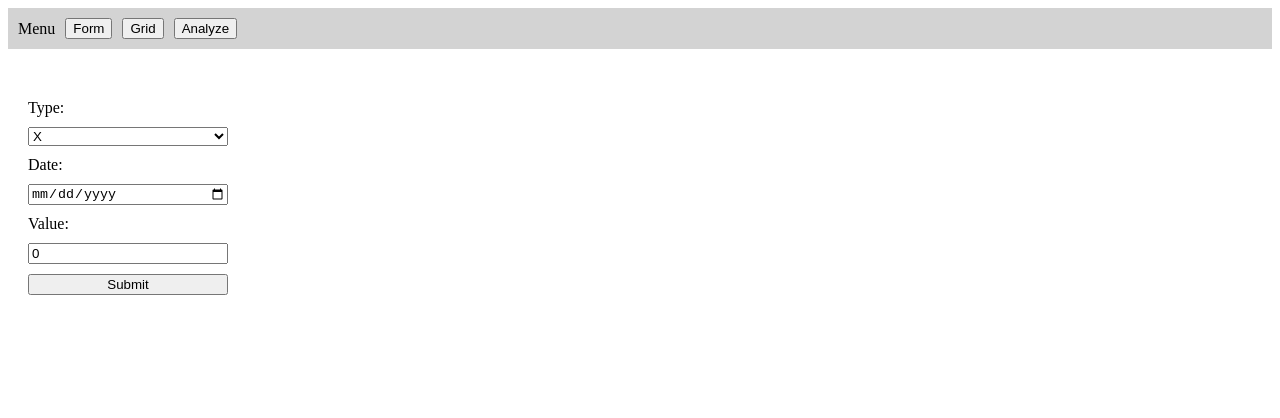
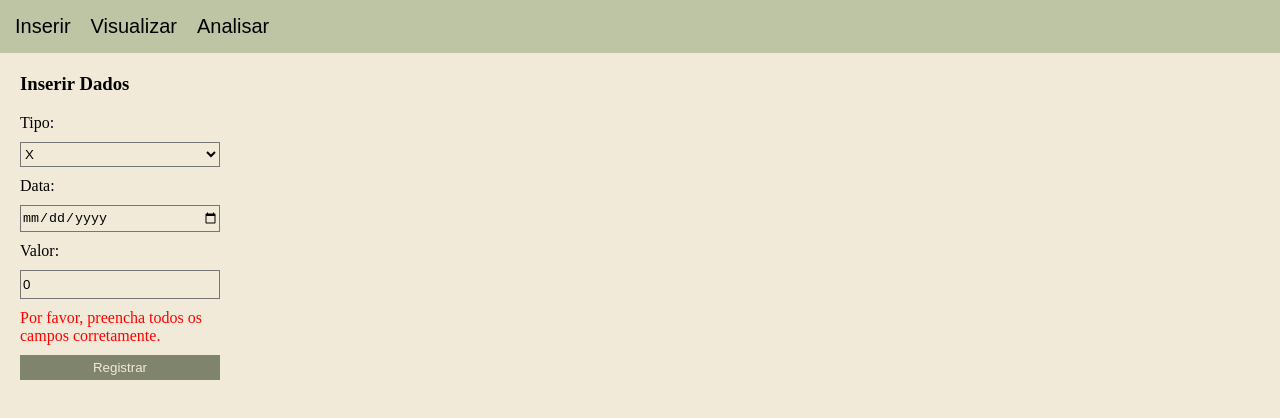
Before and after one commit to Yas-Taina/PrototipoTCC, an Angular app in the folder prototipo-tcc-front/: page /form in a window 1280 px wide. Shown: the top 418 px of the page. Built offline with nearby package versions, Linux system fonts and the light colour scheme.

Commit message:
feat: alterações visuais

```diff
--- a/prototipo-tcc-front/src/app/components/menu/menu.component.css
+++ b/prototipo-tcc-front/src/app/components/menu/menu.component.css
@@ -0,0 +1,16 @@
+.menu-button {
+  background-color: transparent;
+  background-repeat: no-repeat;
+  border: none;
+  cursor: pointer;
+  overflow: hidden;
+  outline: none;
+  font-size: 20px;
+  padding: 5px;
+  transition: box-shadow 0.1s ease-in-out, transform 0.1s ease-in-out;
+}
+
+.menu-button:hover {
+  box-shadow: 0 10px 20px rgba(0, 0, 0, 0.4);
+  transform: translateY(-2px);
+}
--- a/prototipo-tcc-front/src/app/components/menu/menu.component.html
+++ b/prototipo-tcc-front/src/app/components/menu/menu.component.html
@@ -1,8 +1,5 @@
-<div style="margin-bottom: 50px;">
-  <nav style="display: flex; flex-direction: row; gap: 10px; background-color: lightgray; padding: 10px; align-items: center;">
-    <span>Menu</span>
-    <button type="button" routerLink="/form">Form</button>
-    <button type="button" routerLink="/grid">Grid</button>
-    <button type="button" routerLink="/analyze">Analyze</button>
-  </nav>
-</div>
+  <div style="display: flex; flex-direction: row; gap: 10px; padding:10px; background-color: #bec5a4; align-items: center;">
+    <button class="menu-button" type="button" routerLink="/form">Inserir</button>
+    <button class="menu-button" type="button" routerLink="/grid">Visualizar</button>
+    <button class="menu-button" type="button" routerLink="/analyze">Analisar</button>
+  </div>
--- a/prototipo-tcc-front/src/app/pages/analyze/analyze.component.html
+++ b/prototipo-tcc-front/src/app/pages/analyze/analyze.component.html
@@ -1,10 +1,11 @@
 <div style="margin: 20px">
-  <button id="btn-plot" (click)="fetchHtmlContent()">Analyze stored data points</button>
+  <h3>Análise de Dados</h3>
+  <button class="button" id="btn-plot" (click)="fetchHtmlContent()">Executar análise dos dados armazenados</button>
+  <p></p>
   @if (isLoading) {
     <div>
-      <h2>Carregando Análise...</h2>
+      <h4>Carregando Análise...</h4>
     </div>
   }
-  <iframe #plotIframe width="95%" height="500"
-    style="border:salmon; border-radius: 2px; border-style: dashed;"></iframe>
+  <iframe #plotIframe width="95%" height="500"></iframe>
 </div>
--- a/prototipo-tcc-front/src/app/pages/form/form.component.css
+++ b/prototipo-tcc-front/src/app/pages/form/form.component.css
@@ -0,0 +1,6 @@
+.field {
+  background-color: #f1ead8;
+  height: 25px;
+  border-style: solid;
+  border-width: 1px;
+}
--- a/prototipo-tcc-front/src/app/pages/form/form.component.html
+++ b/prototipo-tcc-front/src/app/pages/form/form.component.html
@@ -1,19 +1,24 @@
 <div style="margin: 20px">
+  <h3>Inserir Dados</h3>
   <form [formGroup]="form" (ngSubmit)="onSubmit(form.value)">
   <div style="display: flex; flex-direction: column; align-items: stretch; width: 200px; gap: 10px;">
-    <label for="type">Type:</label>
-    <select id="type" formControlName="type">
+    <label for="type">Tipo:</label>
+    <select id="type" formControlName="type" class="field">
       <option value="x" selected>X</option>
       <option value="y">Y</option>
     </select>
 
-    <label for="date">Date:</label>
-    <input id="date" type="date" formControlName="date">
+    <label for="date">Data:</label>
+    <input id="date" type="date" formControlName="date" class="field">
 
-    <label for="value">Value:</label>
-    <input id="value" type="number" formControlName="value">
+    <label for="value">Valor:</label>
+    <input id="value" type="number" formControlName="value" class="field">
 
-    <button type="submit">Submit</button>
+    @if (form.invalid) {
+      <div style="color: red;">Por favor, preencha todos os campos corretamente.</div>
+    }
+
+    <button class="button" type="submit">Registrar</button>
   </div>
 </form>
 </div>
--- a/prototipo-tcc-front/src/app/pages/grid/grid.component.css
+++ b/prototipo-tcc-front/src/app/pages/grid/grid.component.css
@@ -0,0 +1,3 @@
+.celula {
+  text-align: center;
+}
--- a/prototipo-tcc-front/src/app/pages/grid/grid.component.html
+++ b/prototipo-tcc-front/src/app/pages/grid/grid.component.html
@@ -1,20 +1,24 @@
 <div style="margin: 20px">
-  <p>Data points grid</p>
+  <h3>Dados Armazenados</h3>
   <table>
     <tr>
       <th>Data</th>
-      <th>Value</th>
-      <th>Actions</th>
+      <th>Tipo</th>
+      <th>Valor</th>
+      <th>Ações</th>
     </tr>
     <tr *ngFor="let point of dataPoints; let i = index">
-      <td>{{ point.date | date: 'dd/MM/yyyy' }}</td>
-      <td>{{ point.value }}</td>
-      <button (click)="remove(i)">Remove</button>
+      <td class="celula">{{ point.date | date: 'dd/MM/yyyy' }}</td>
+      <td class="celula">{{ point.type }}</td>
+      <td class="celula">{{ point.value }}</td>
+      <td class="celula">
+        <button class="button-delete" (click)="remove(i)">X</button>
+      </td>
     </tr>
-    @if(dataPoints.length === 0) {
-      <tr>
-        <td colspan="2">No data points available.</td>
-      </tr>
+    @if (dataPoints.length === 0) {
+    <tr>
+      <td colspan="2">No data points available.</td>
+    </tr>
     }
-   </table>
+  </table>
 </div>
--- a/prototipo-tcc-front/src/styles.css
+++ b/prototipo-tcc-front/src/styles.css
@@ -1 +1,33 @@
 /* You can add global styles to this file, and also import other style files */
+body {
+  margin: 0;
+  background-color: #f1ead8;
+}
+
+.button {
+  background-color: #80846d;
+  color: #f1ead8;
+  height: 25px;
+  border-style: none;
+}
+
+.button:hover {
+  background-color: #424439;
+  border-style: solid;
+  border-width: 2px;
+  border-color: #80846d;
+}
+
+.button-delete {
+  background-color: #545745;
+  color: #f1ead8;
+  height: 25px;
+  border-style: none;
+}
+
+.button-delete:hover {
+  background-color: #2d2f25;
+  border-style: solid;
+  border-width: 2px;
+  border-color: #545745;
+}
```
